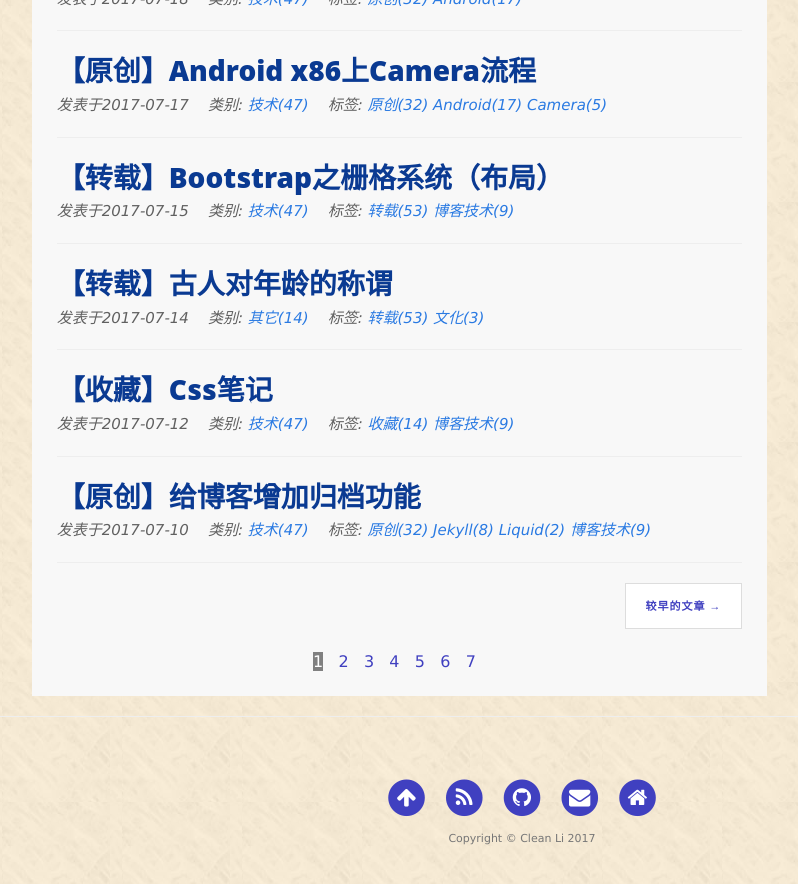
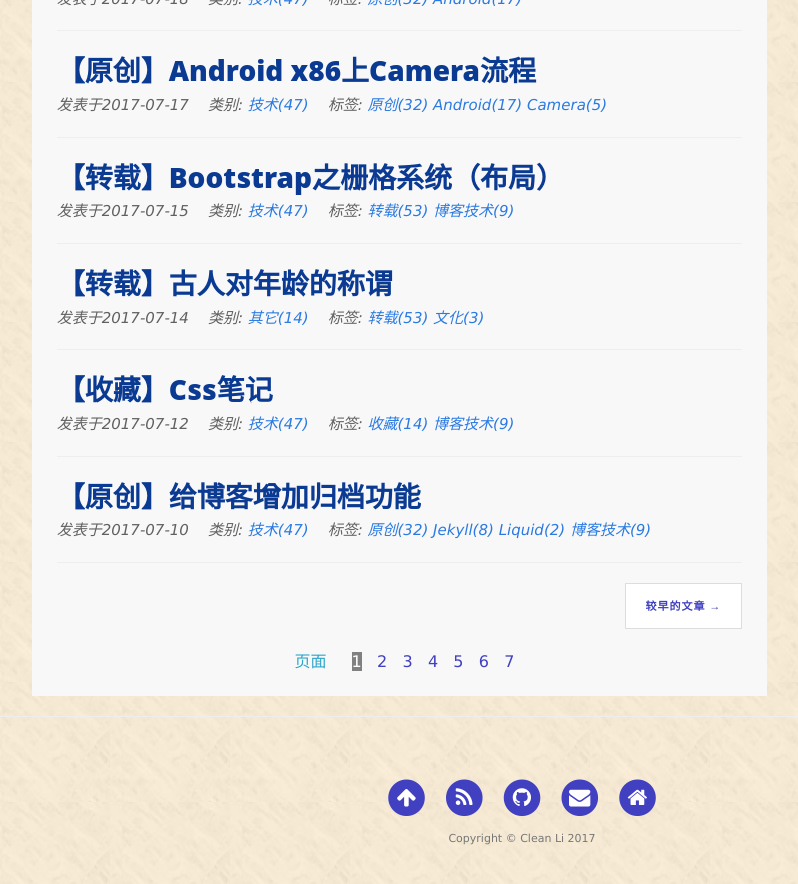
Before and after one commit to cleanli/cleanhome, a Jekyll site: the page built from index.html, in a window 1280 px wide and 900 px high, scrolled down 1718 px. Shown: the top 884 px of the window, without its empty margins (118-916 px from the left). Built offline with Jekyll 4.4.1, drawn with Linux system fonts in a browser that asks for light colours; the list of posts is cut into pages by our own code.

Commit message:
add hint for pages show

```diff
--- a/index.html
+++ b/index.html
@@ -72,10 +72,8 @@ description: "黎涛的博客"
 </ul>
 {% endif %}
 <div class="pages_choose">
-    <!--
-    <div class="pages_hint">页面选择</div>
-    -->
     <div class="pages_show">
+	<span class="pages_hint">页面</span>
 	{% if paginator.total_pages > 9 %}
 	  {% assign pre_string = "0" %}
 	{% else %}
```
